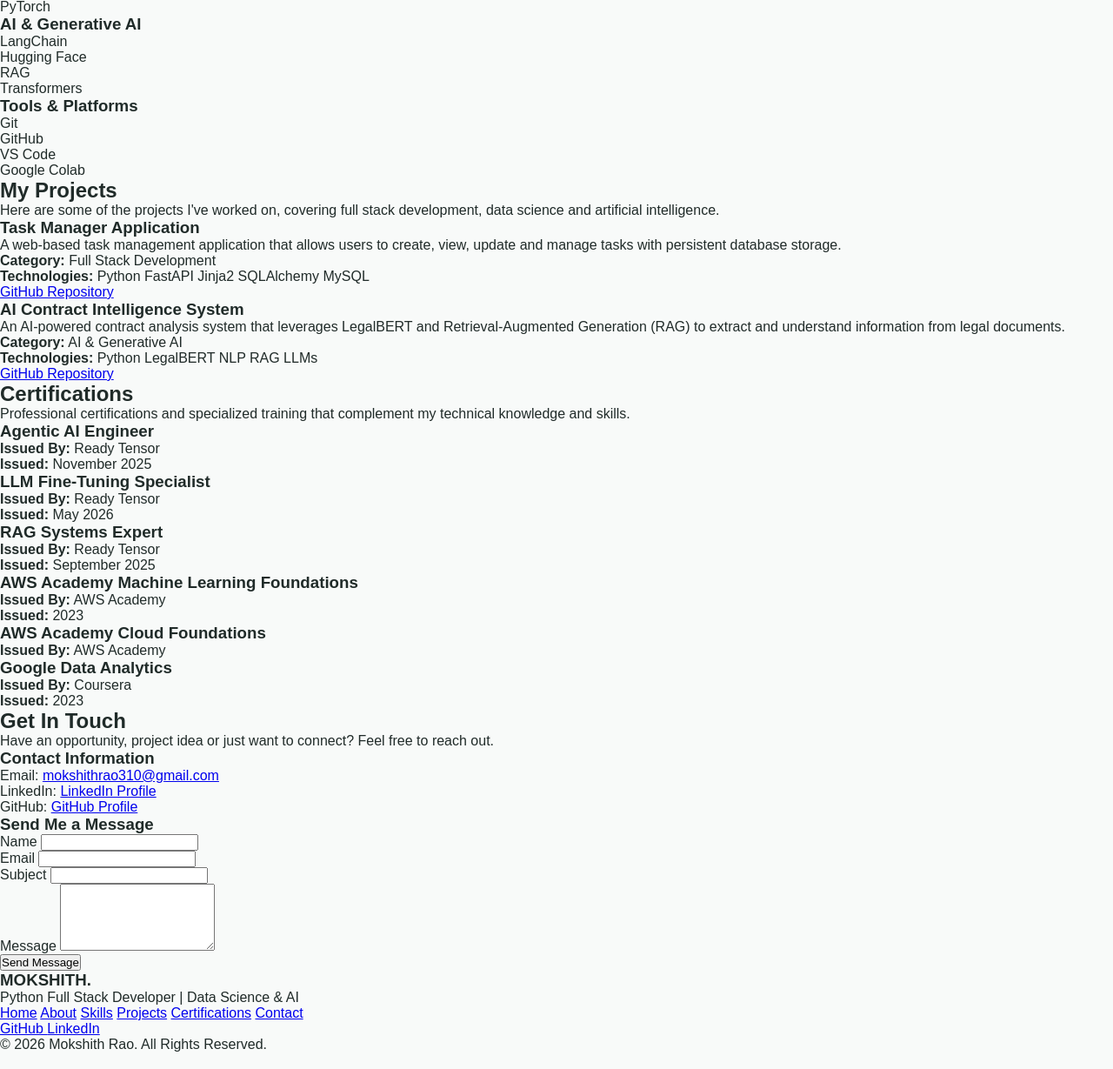
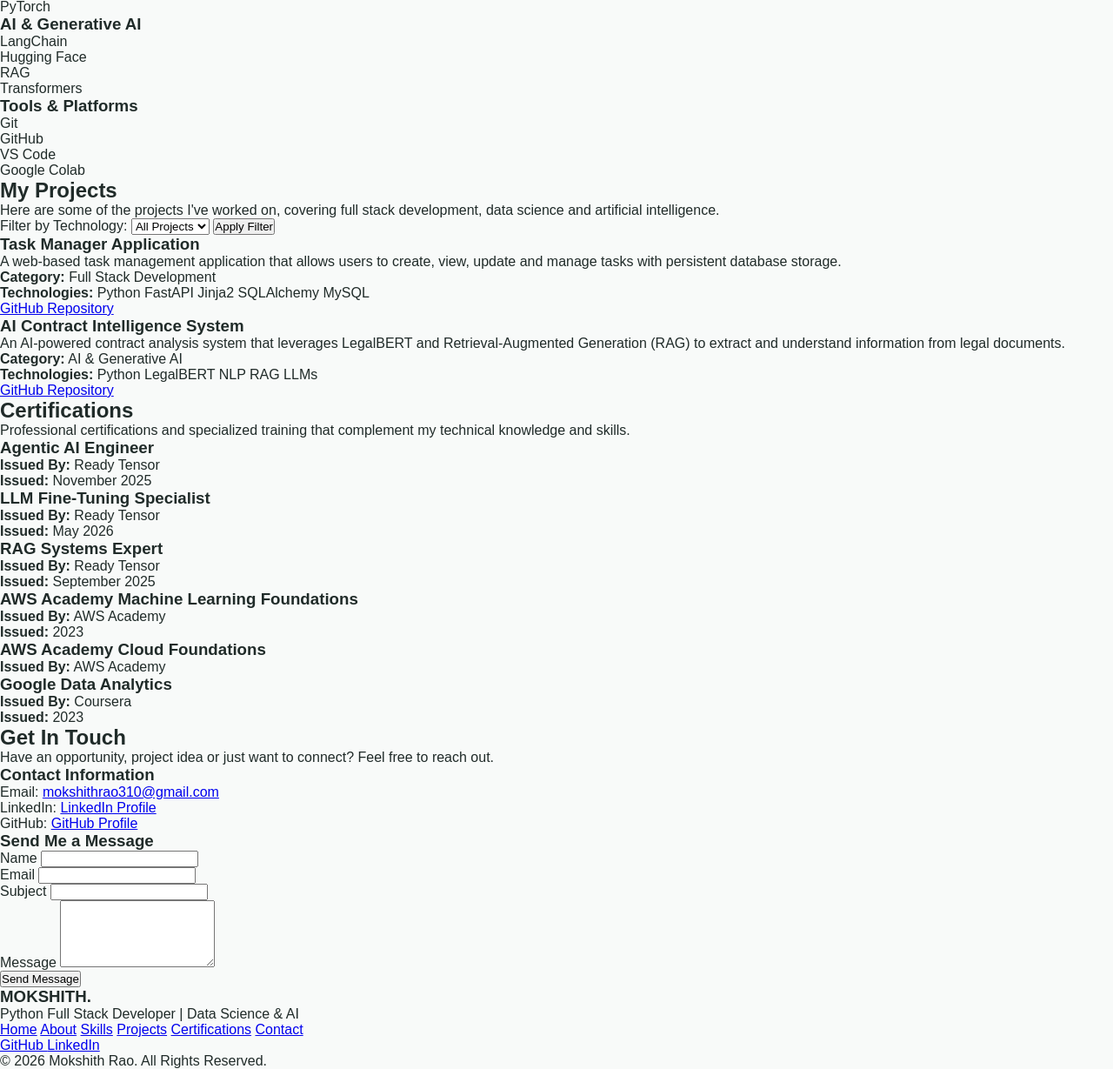
Before and after one commit to MokshithRao/personal-portfolio-application, a FastAPI app: page / in a window 1280 px wide. Shown: the part 2290-3519 px from the top of the page at 87% size. Run offline with FastAPI, Linux system fonts and the light colour scheme.

Commit message:
Add contact form handling and technology filter for projects section

```diff
--- a/main.py
+++ b/main.py
@@ -1,4 +1,5 @@
-from fastapi import FastAPI, Request
+from fastapi import FastAPI, Request, Form
+from fastapi.responses import RedirectResponse
 from fastapi.staticfiles import StaticFiles
 from fastapi.templating import Jinja2Templates
 from datetime import datetime
@@ -16,8 +17,25 @@ templates = Jinja2Templates(directory="templates")
 
 
 @app.get("/")
-async def home(request: Request):
+async def home(request: Request, status: str = None, tech: str = None):
     theme = request.cookies.get("theme", "light")
+
+    filtered_projects = projects
+
+    if tech:
+        filtered_projects = []
+
+        for project in projects:
+            technology_found = False
+
+            for technology in project["technologies"]:
+                if technology.lower() == tech.lower():
+                    technology_found = True
+                    break
+
+            if technology_found:
+                filtered_projects.append(project)
+
 
     context = {
         "request": request,
@@ -25,7 +43,9 @@ async def home(request: Request):
         "skills": skills,
         "projects": projects,
         "certifications": certifications,
-        "current_year": datetime.now().year
+        "current_year": datetime.now().year,
+        "status": status,
+        "selected_tech": tech
     }
 
     return templates.TemplateResponse(
@@ -141,3 +161,66 @@ certifications = [
         "credential": ""
     }
 ]
+
+
+
+@app.post("/contact")
+async def contact(
+    request: Request,
+    name: str = Form(...),
+    email: str = Form(...),
+    subject: str = Form(...),
+    message: str = Form(...)
+):
+
+    if not name.strip() or not email.strip() or not subject.strip() or not message.strip():
+        return RedirectResponse(
+            url="/?status=error#contact",
+            status_code=303
+        )
+
+    print("New Contact Form Submission")
+    print("Name:", name)
+    print("Email:", email)
+    print("Subject:", subject)
+    print("Message:", message)
+
+    return RedirectResponse(
+        url="/?status=success#contact",
+        status_code=303
+    )
+
+
+
+# Theme toggle endpoint
+@app.post("/set-theme")
+async def set_theme(request: Request):
+
+    current_theme = request.cookies.get("theme", "light")
+
+    if current_theme == "light":
+        new_theme = "dark"
+    else:
+        new_theme = "light"
+
+    referer = request.headers.get("referer")
+
+    redirect_url = "/"
+
+    if referer and referer.startswith("/") and not referer.startswith("//"):
+        redirect_url = referer
+
+    response = RedirectResponse(
+        url=redirect_url,
+        status_code=303
+    )
+
+    response.set_cookie(
+        key="theme",
+        value=new_theme,
+        max_age=2592000,
+        httponly=True,
+        samesite="lax"
+    )
+
+    return response
--- a/templates/sections/contact.html
+++ b/templates/sections/contact.html
@@ -65,6 +65,16 @@
 
         </form>
 
+        {% if status == "success" %}
+
+            <p>Thank you! Your message has been submitted successfully.</p>
+
+        {% elif status == "error" %}
+
+            <p>Please fill in all the required fields.</p>
+
+        {% endif %}
+
     </div>
 
 </section>
--- a/templates/sections/projects.html
+++ b/templates/sections/projects.html
@@ -8,6 +8,51 @@
         and artificial intelligence.
     </p>
 
+    <!-- Technology Filter -->
+    <form action="/" method="GET">
+
+        <label for="tech">Filter by Technology:</label>
+
+        <select name="tech" id="tech">
+
+            <option value="">All Projects</option>
+
+            <option value="Python"
+                {% if selected_tech == "Python" %}selected{% endif %}>
+                Python
+            </option>
+
+            <option value="FastAPI"
+                {% if selected_tech == "FastAPI" %}selected{% endif %}>
+                FastAPI
+            </option>
+
+            <option value="MySQL"
+                {% if selected_tech == "MySQL" %}selected{% endif %}>
+                MySQL
+            </option>
+
+            <option value="RAG"
+                {% if selected_tech == "RAG" %}selected{% endif %}>
+                RAG
+            </option>
+
+            <option value="LegalBERT"
+                {% if selected_tech == "LegalBERT" %}selected{% endif %}>
+                LegalBERT
+            </option>
+
+        </select>
+
+        <button type="submit">Apply Filter</button>
+
+    </form>
+
+
+    <!-- Project Cards -->
+    <div class="projects-container">
+
+        {% if projects %}
 
             {% for project in projects %}
 
@@ -46,4 +91,12 @@
 
             {% endfor %}
 
+        {% else %}
+
+            <p>No projects found for the selected technology.</p>
+
+        {% endif %}
+
+    </div>
+
 </section>
```
Lines whose indentation alone changed are shown as unchanged.
